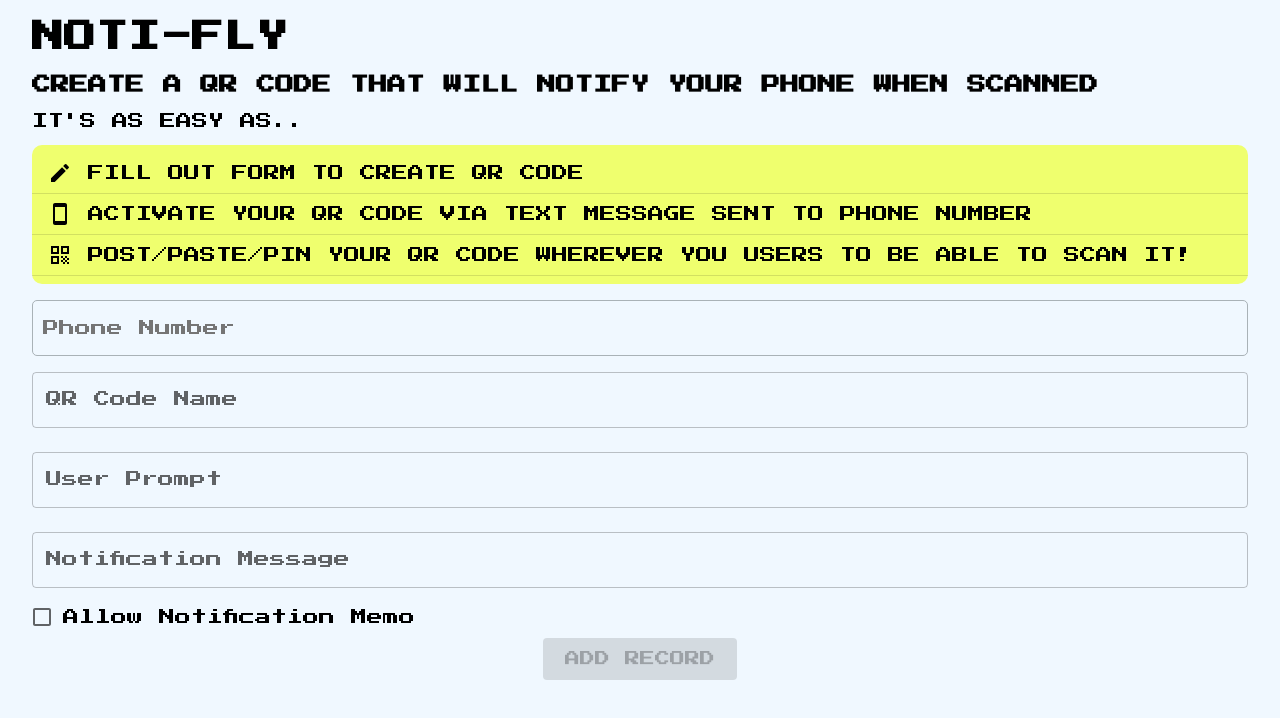
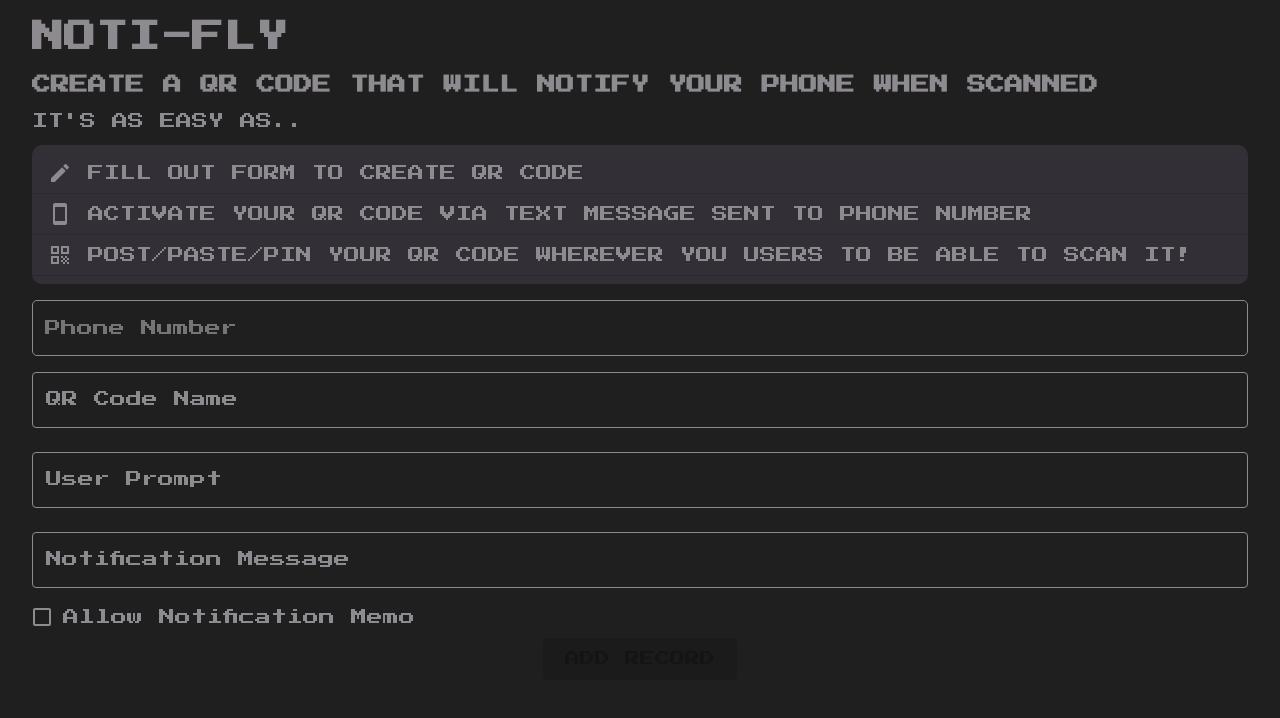
Before and after one commit to motherbrainn/noti-fly, a Next.js app in the folder client/: page / in a window 1280 px wide. Shown: the top 718 px of the page. Built offline with nearby package versions, Linux system fonts and the light colour scheme; no server answers.

Commit message:
more form styling

```diff
--- a/client/components/Form.tsx
+++ b/client/components/Form.tsx
@@ -4,6 +4,7 @@ import {
   Checkbox,
   Collapse,
   FormControlLabel,
+  styled,
   TextField,
   Tooltip,
 } from "@mui/material";
@@ -32,6 +33,26 @@ interface FormPropsType {
   setPrompt: Dispatch<SetStateAction<string>>;
   setIsLoading: Dispatch<SetStateAction<boolean>>;
 }
+
+const CssTextField = styled(TextField)({
+  // "& label.Mui-focused": {
+  //   color: "green",
+  // },
+  // "& .MuiInput-underline:after": {
+  //   borderBottomColor: "green",
+  // },
+  "& .MuiOutlinedInput-root": {
+    "& fieldset": {
+      borderColor: "#8D8A90",
+    },
+    // "&:hover fieldset": {
+    //   borderColor: "#03DAC5",
+    // },
+    // "&.Mui-focused fieldset": {
+    //   borderColor: "#03DAC5",
+    // },
+  },
+});
 
 const Form = ({ setKey, setPrompt, setIsLoading }: FormPropsType) => {
   const [phoneNumberInput, setPhoneNumberInput] = useState<
@@ -201,20 +222,15 @@ const Form = ({ setKey, setPrompt, setIsLoading }: FormPropsType) => {
           onChange={phoneNumberChangeHandler}
           country="US"
           className="phone-input"
-          style={{
-            borderRadius: "5px",
-            borderWidth: "thin",
-            height: "3.5rem",
-            borderColor: "rgb(169 178 183)",
-            borderStyle: "solid",
-          }}
+          autoComplete="off"
         />
       </Tooltip>
       <Collapse in={validations.invalidPhoneNumber}>
         {invalidPhoneNumber}
       </Collapse>
       <Tooltip title={"This is used to differentiate QR Codes."}>
-        <TextField
+        <CssTextField
+          autoComplete="off"
           fullWidth
           margin="normal"
           id="qr-code-name"
@@ -225,7 +241,8 @@ const Form = ({ setKey, setPrompt, setIsLoading }: FormPropsType) => {
       </Tooltip>
       <Collapse in={validations.invalidName}>{invalidName}</Collapse>
       <Tooltip title={"The message shown when QR Code is scanned."}>
-        <TextField
+        <CssTextField
+          autoComplete="off"
           fullWidth
           multiline
           margin="normal"
@@ -241,7 +258,8 @@ const Form = ({ setKey, setPrompt, setIsLoading }: FormPropsType) => {
           "This message is sent to the phone number when QR Code is scanned."
         }
       >
-        <TextField
+        <CssTextField
+          autoComplete="off"
           fullWidth
           multiline
           margin="normal"
--- a/client/components/Instructions.tsx
+++ b/client/components/Instructions.tsx
@@ -10,7 +10,7 @@ const Instructions = () => {
     <div>
       <h3>CREATE A QR CODE THAT WILL NOTIFY YOUR PHONE WHEN SCANNED</h3>
       <p>IT&apos;S AS EASY AS..</p>
-      <List sx={{ backgroundColor: "#EFFF6E", borderRadius: "10px" }}>
+      <List sx={{ backgroundColor: "#332F37", borderRadius: "10px" }}>
         <ListItem divider>
           <CreateIcon sx={listItemStyle} /> FILL OUT FORM TO CREATE QR CODE
         </ListItem>
--- a/client/pages/index.tsx
+++ b/client/pages/index.tsx
@@ -6,7 +6,19 @@ import styles from "../styles/Home.module.css";
 
 const theme = createTheme({
   typography: {
-    fontFamily: ["Press Start 2P cursive"].join(","),
+    fontFamily: "Press Start 2P cursive",
+  },
+  palette: {
+    //focused cell color
+    primary: {
+      main: "#AC6AFB",
+    },
+    text: {
+      //input text color
+      primary: "#AC6AFB",
+      //input placeholder color
+      secondary: "#8D8A90",
+    },
   },
 });
 
--- a/client/styles/Home.module.css
+++ b/client/styles/Home.module.css
@@ -12,102 +12,6 @@
   align-items: center;
 }
 
-.footer {
-  display: flex;
-  flex: 1;
-  padding: 2rem 0;
-  border-top: 1px solid #eaeaea;
-  justify-content: center;
-  align-items: center;
-}
-
-.footer a {
-  display: flex;
-  justify-content: center;
-  align-items: center;
-  flex-grow: 1;
-}
-
-.title a {
-  color: #0070f3;
-  text-decoration: none;
-}
-
-.title a:hover,
-.title a:focus,
-.title a:active {
-  text-decoration: underline;
-}
-
-.title {
-  margin: 0;
-  line-height: 1.15;
-  font-size: 4rem;
-}
-
-.title,
-.description {
-  text-align: center;
-}
-
-.description {
-  margin: 4rem 0;
-  line-height: 1.5;
-  font-size: 1.5rem;
-}
-
-.code {
-  background: #fafafa;
-  border-radius: 5px;
-  padding: 0.75rem;
-  font-size: 1.1rem;
-  font-family: Menlo, Monaco, Lucida Console, Liberation Mono, DejaVu Sans Mono,
-    Bitstream Vera Sans Mono, Courier New, monospace;
-}
-
-.grid {
-  display: flex;
-  align-items: center;
-  justify-content: center;
-  flex-wrap: wrap;
-  max-width: 800px;
-}
-
-.card {
-  margin: 1rem;
-  padding: 1.5rem;
-  text-align: left;
-  color: inherit;
-  text-decoration: none;
-  border: 1px solid #eaeaea;
-  border-radius: 10px;
-  transition: color 0.15s ease, border-color 0.15s ease;
-  max-width: 300px;
-}
-
-.card:hover,
-.card:focus,
-.card:active {
-  color: #0070f3;
-  border-color: #0070f3;
-}
-
-.card h2 {
-  margin: 0 0 1rem 0;
-  font-size: 1.5rem;
-}
-
-.card p {
-  margin: 0;
-  font-size: 1.25rem;
-  line-height: 1.5;
-}
-
-.logo {
-  height: 1em;
-  margin-left: 0.5rem;
-}
-
 @media (max-width: 600px) {
   .grid {
     width: 100%;
--- a/client/styles/globals.css
+++ b/client/styles/globals.css
@@ -4,14 +4,14 @@ input,
 button {
   padding: 0;
   margin: 0;
-  font-family: -apple-system, BlinkMacSystemFont, Segoe UI, Roboto, Oxygen,
-    Ubuntu, Cantarell, Fira Sans, Droid Sans, Helvetica Neue, sans-serif;
-  background-color: aliceblue;
+  background-color: #1f1f1f;
+  color: #8d8a90;
   font-family: "Press Start 2P", cursive;
 }
-input {
+/* input {
   text-indent: 10px;
-}
+  color: "#AC6AFB";
+} */
 
 a {
   color: inherit;
@@ -23,8 +23,21 @@ a {
 }
 
 .phone-input {
+  text-indent: 12px;
+  color: #ac6afb;
   font-size: 1rem;
   width: 100%;
+  border-radius: 5px;
+  border-width: thin;
+  height: 3.5rem;
+  border-color: #8d8a90;
+  border-style: solid;
+}
+
+.phone-input:focus,
+:hover {
+  border-color: #ac6afb;
+  outline: none;
 }
 
 @media print {
```
